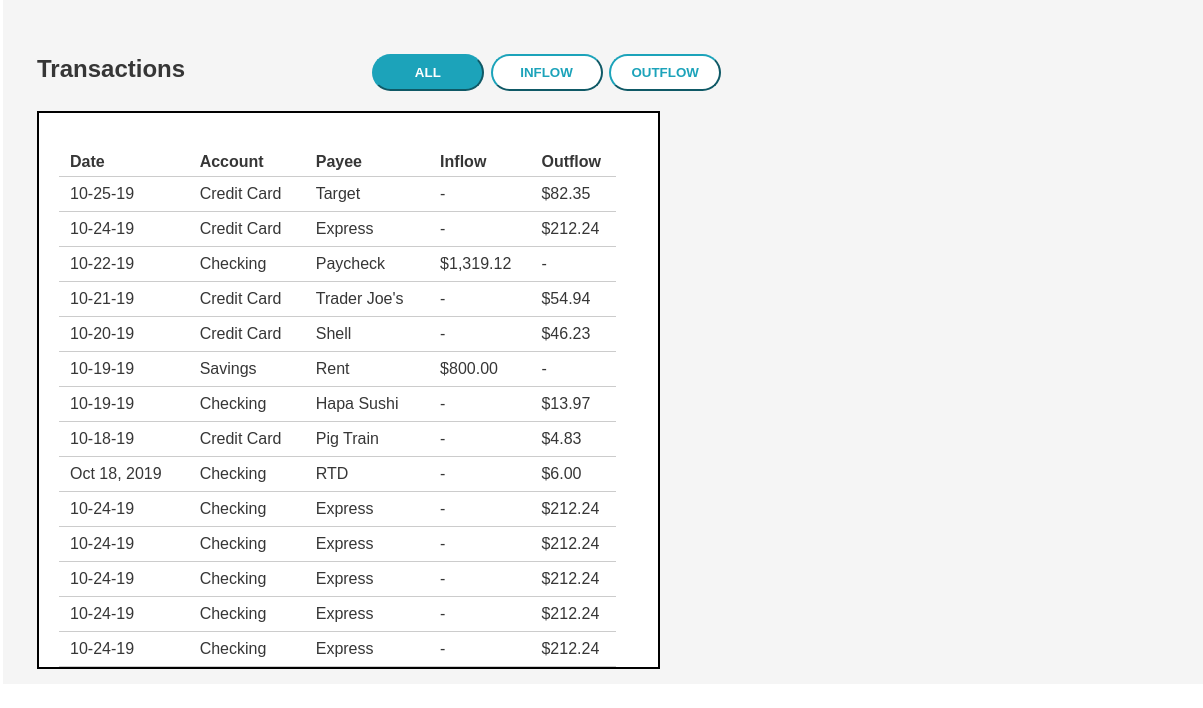
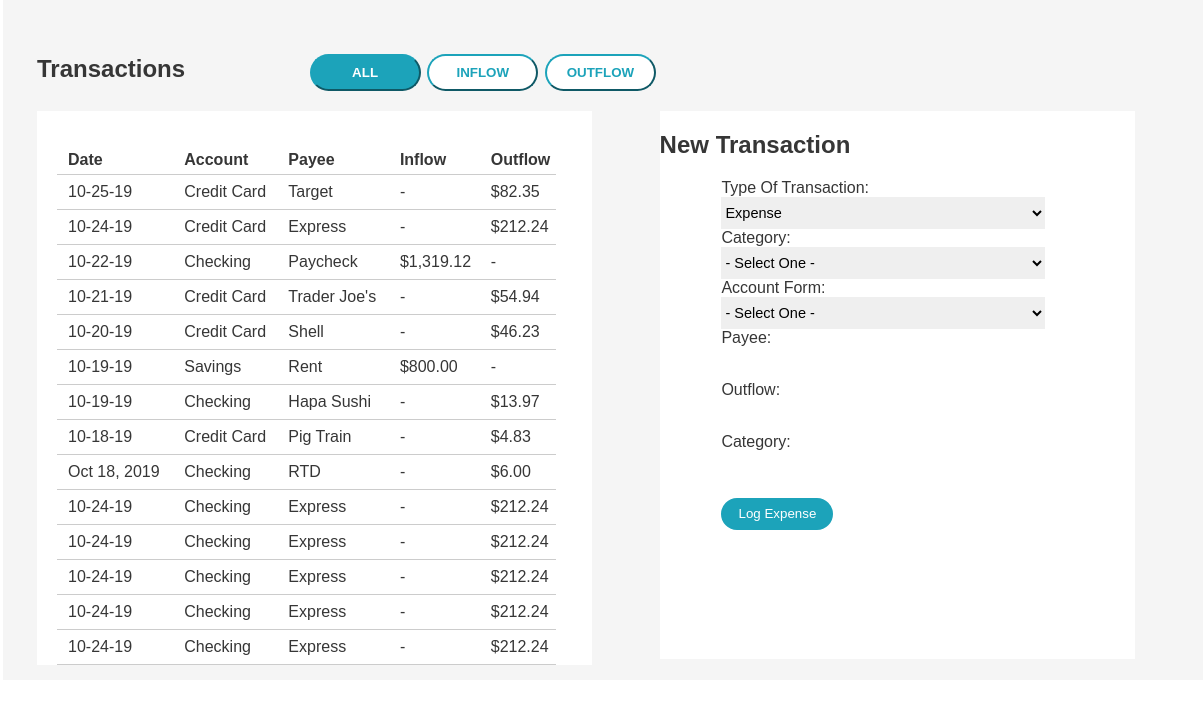
Before and after one commit to MeganHuggins/balancing-act, a plain HTML site: page index.html in a window 1280 px wide. Both pictures are taken after a click on the picture 36 px from the left and 435 px from the top of the page. Shown: the full height of the page, 77-1280 px from the left. Drawn offline with Linux system fonts and the light colour scheme; a web font is replaced by a local one.

Commit message:
Create more page 2 html and adjacent css

```diff
--- a/index.html
+++ b/index.html
@@ -167,18 +167,14 @@
   </main>
 
   <main class="clearfix inner second-page" hidden>
-<article class="transactions2">
-  <section>
-    <div class="transactions2-header">
+    <header class="transactions2-header">
       <h2 class="accounts-header">Transactions<button class="transaction-button-small blue-button" type="button" name="button">ALL</button>
         <button class="transaction-button-small white-button" type="button" name="button">INFLOW</button>
         <button class="transaction-button-small white-button" id="white-button" type="button" name="button">OUTFLOW</button>
       </h2>
+    </header>
 
-    </div>
-
-  </section>
-
+    <article class="transactions2">
       <section class="transactions-inner">
         <table class="table2">
           <thead>
@@ -294,8 +290,39 @@
         </table>
       </section>
     </article>
-<article class="">
 
+    <article class="new-transaction">
+      <h2>New Transaction</h2>
+      <form class="transaction-form" action="index.html" method="post">
+      <label class="input-title">Type Of Transaction:</label>
+      <select class="dropdown" name="expense">
+        <option value="unKnown">Expense</option>
+        <option value="bills">Bills</option>
+        <option value="groceries">Groceries</option>
+        <option value="gym">Gym</option>
+      </select>
+      <label class="input-title">Category:</label>
+      <select class="dropdown" name="- Select One -">
+        <option value="unKnown"> - Select One - </option>
+        <option value="unKnown">unknown</option>
+        <option value="unKnown">unknown</option>
+        <option value="unKnown">unknown</option>
+      </select>
+      <label class="input-title">Account Form:</label>
+      <select class="dropdown" name="- select-one -">
+        <option value="unKnown"> - Select One - </option>
+        <option value="unKnown">unknown</option>
+        <option value="unKnown">unknown</option>
+        <option value="unKnown">unknown435</option>
+      </select>
+      <label class="input-title" for="payee">Payee:</label>
+      <input class="input-cell" id="payee" type="text" name="payee" value="" />
+      <label class="input-title" for="outflow">Outflow:</label>
+      <input class="input-cell" id="outflow" type="text" name="outflow" value="">
+      <label class="input-title" for="catigory">Category:</label>
+      <input class="input-cell" id="catigory" type="text" name="catigory" value="">
+      <input class="transaction-submit-button" type="submit" name="submit-button" value="Log Expense">
+    </form>
     </article>
   </main>
 </body>
--- a/styles.css
+++ b/styles.css
@@ -271,7 +271,7 @@ main.second-page {
 article.transactions2 {
   /* border: 2px solid black; */
   float: left;
-  width: 55%;
+  width: 49%;
   padding-bottom: 15px;
 }
 .transactions2-header {
@@ -281,8 +281,8 @@ article.transactions2 {
 button.transaction-button-small {
   position: relative;
   padding: 9px;
-  width: 112px;
-  right: -30%;
+  width: 111px;
+  right: -11%;
   font-weight: bold;
 
 }
@@ -303,7 +303,7 @@ button.transaction-button-small {
   color: #ffffff;
 }
 section.transactions-inner {
-  border: 2px solid black;
+  /* border: 2px solid black; */
   background-color: white;
   padding-top: 35px;
 }
@@ -315,3 +315,50 @@ section.transactions-inner {
   margin: 0px 20px 0px 20px;
   height: 70%;
 }
+article.new-transaction {
+  /* border: 2px solid black; */
+  float: right;
+  width: 42%;
+}
+.new-transaction {
+  display: inline-block;
+  vertical-align: top;
+  width: 40%;
+  margin: 0 3%;
+  background-color: #ffffff;
+
+}
+
+.transaction-form {
+  margin: 0 13%;
+  height: 30rem;
+}
+select {
+  font-family: inherit;
+  font-size: 14.5px;
+  border: none;
+}
+.input-title {
+  display: block;
+
+}
+.input-cell {
+  width: 90%;
+  height: 2rem;
+  border: none;
+
+}
+
+.dropdown {
+  width: 92%;
+  height: 2rem;
+}
+.transaction-submit-button {
+  width: 7rem;
+    border: 2px #1CA3BA solid;
+    background-color: #1CA3BA;
+    color: #fff;
+    border-radius: 2em;
+    height: 2rem;
+    margin: 1em 0;
+}
```
Lines whose indentation alone changed are shown as unchanged.
